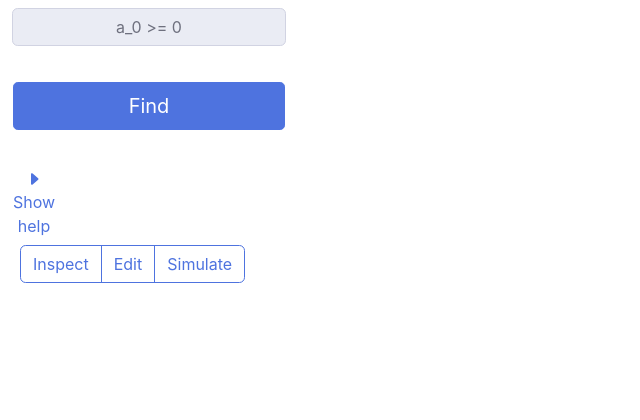
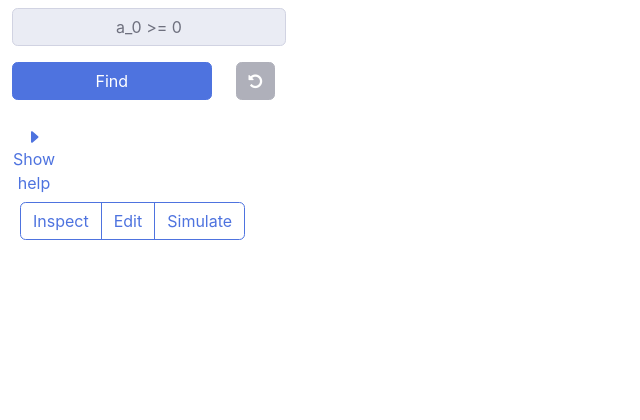
Before and after one commit to hobborg/dtControl, a Python web app: template dtcontrol/frontend/templates/simulator.html in a window 1280 px wide. Shown: the part 366-786 px from the top of the page, without its empty margins (0-640 px from the left). After the commit the page ends 606 px from the top, so only its background shows below. Run offline with Jinja, Linux system fonts and the light colour scheme; the template is opened without the code that fills it, so the values that code supplies are empty.

Commit message:
added uncoloring button

```diff
--- a/dtcontrol/frontend/templates/base.html
+++ b/dtcontrol/frontend/templates/base.html
@@ -260,9 +260,15 @@
             </div>
 
 
-            <button class="btn btn-primary btn-lg btn-block" name="find" style="margin: 1.25rem 0.8rem 0.8rem;"
-                id="highlight-form-button">Find
-            </button>
+            <div class="col-9">
+                <button id="highlight-form-button" type="button" class="btn btn-primary btn-block">Find</button>
+            </div>
+
+            <div class="col-2">
+                <button id="highlight-undo-button" type="button" class="btn btn-secondary" disabled="" onclick="highlight_undo_button()">
+                    <i class="fa fa-undo"></i>
+                </button>
+            </div>
         </div>
 
 
```
